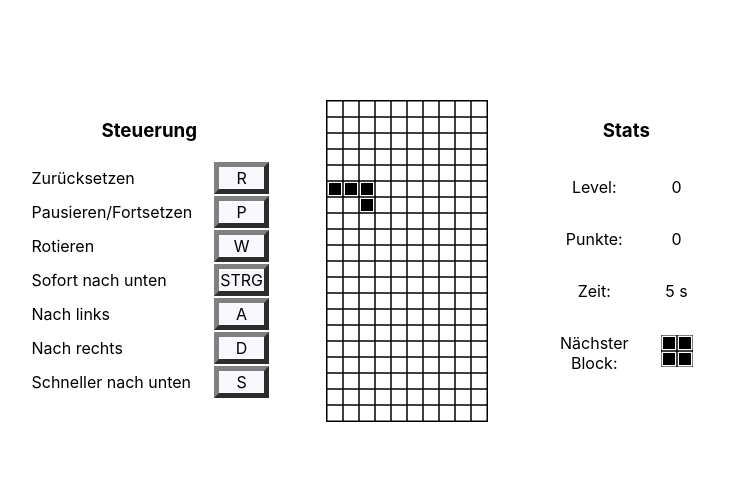
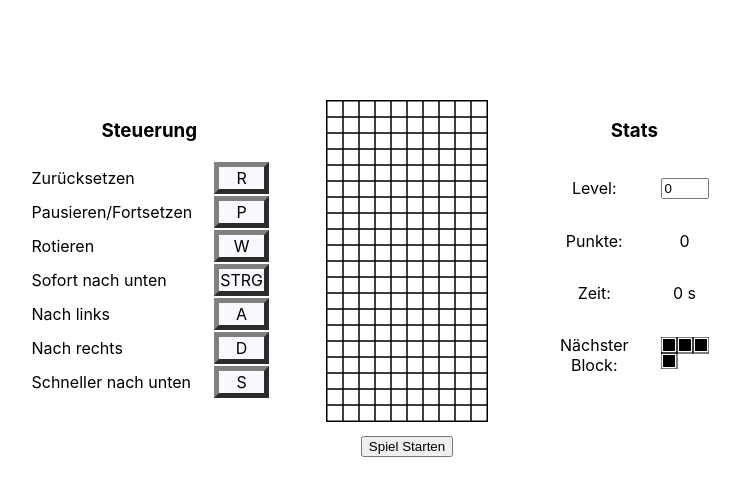
Before and after one commit to Triteus/tetris-redux, a React (Create React App) app: page / in a window 1280 px wide. Shown: the top 496 px of the page, without its empty margins (233-973 px from the left). Built offline with nearby package versions, Linux system fonts and the light colour scheme.

Commit message:
User can choose level + starting game manually

```diff
--- a/src/App.css
+++ b/src/App.css
@@ -81,3 +81,10 @@
   border: 5px outset grey;
   background-color: ghostwhite;
 }
+
+.start-button {
+    grid-column-start: 2;
+    grid-column-end: 3;
+    grid-row-start: 2;
+    grid-row-end: 3;
+}
--- a/src/App.tsx
+++ b/src/App.tsx
@@ -4,21 +4,38 @@
 import { Grid } from "./Grid";
 import { GameStats } from "./GameStats";
 import Help from "./Help";
+import { useSelector, useDispatch } from "react-redux";
+import { GameState, GameStatus } from "./redux/store";
+import { start } from "./redux/actions/update";
 
 const App: React.FC = () => {
+    const gameStatus = useSelector<GameState, GameStatus>(state => {
+        return state.status;
+    });
+
+    const dispatch = useDispatch();
+
+    const startGame = () => {
+        dispatch(start());
+    };
+
     return (
         <div className="App">
             <div className="container">
-                <div className='item-a'>
-                    <Help></Help>
+                <div className="item-a">
+                    <Help/>
                 </div>
-                <div className='item-b'>
-                    <Grid></Grid>
+                <div className="item-b">
+                    <Grid/>
                 </div>
-                <div className='item-c'>
-                    <GameStats></GameStats>
+                <div className="item-c">
+                    <GameStats/>
                 </div>
-                <div></div>
+                <div className="start-button" style={{display: 'flex', justifyContent: 'center'}}>
+                    {gameStatus === GameStatus.MENU && (
+                        <button onClick={startGame}>Spiel Starten</button>
+                    )}
+                </div>
             </div>
         </div>
     );
--- a/src/GameStats.tsx
+++ b/src/GameStats.tsx
@@ -1,6 +1,7 @@
 import React, { FC, useEffect, useReducer, useRef } from "react";
 import { useDispatch, useSelector } from "react-redux";
-import { GameState, Stats, BlockState } from "./redux/store";
+import { GameState, Stats, BlockState, GameStatus } from "./redux/store";
+import { updateLevel } from "./redux/actions/stats";
 
 interface Props {}
 
@@ -11,6 +12,10 @@
             return state.info;
         },
     );
+
+    const status = useSelector<GameState, GameStatus>(state => {
+        return state.status;
+    })
 
     useEffect(() => {
         console.info("nextBlock changed");
@@ -64,6 +69,10 @@
         });
     }, [nextBlock]);
 
+    const changeLevel = (event: any) => {
+        dispatch(updateLevel(event.target.value));
+    }
+
     return (
         <React.Fragment>
             <label>
@@ -71,7 +80,16 @@
                 <table className="stats-table">
                     <tr>
                         <td>Level:</td>
-                        <td>{level}</td>
+                        <td>
+                            {status === GameStatus.MENU && <input
+                                type="number"
+                                min={1}
+                                max={9}
+                                value={level}
+                                onChange={changeLevel}
+                            /> }
+                            {status !== GameStatus.MENU && level}
+                        </td>
                     </tr>
                     <tr>
                         <td>Punkte:</td>
--- a/src/Grid.tsx
+++ b/src/Grid.tsx
@@ -1,16 +1,21 @@
 import React, { FC, useMemo, useRef, useEffect } from "react";
-import { useSelector } from "react-redux";
+import { useSelector, useDispatch } from "react-redux";
 import { GameState, GameStatus, BlockState } from "./redux/store";
 import { Field } from "./models/Field";
 import { FieldType } from "./models/FieldType";
 import { useGameLoop } from "./hooks/useGameLoop";
 import { useInputHandler } from "./hooks/useInputHandler";
+import { start } from "./redux/actions/update";
+
 
 
 
 interface Props {}
 
 export const Grid: FC<Props> = props => {
+
+    const dispatch = useDispatch();
+
     const grid = useSelector<GameState, Field[][]>(state => {
         return state.grid;
     });
@@ -88,6 +93,10 @@
         return state.status;
     });
 
+    const startGame = () => {
+        dispatch(start())
+    }
+
     return (
         <React.Fragment>
             <canvas
--- a/src/hooks/useGameLoop.ts
+++ b/src/hooks/useGameLoop.ts
@@ -3,8 +3,6 @@
 import { update, start, intervalUpdate } from "../redux/actions/update";
 import { GameStatus, GameState } from "../redux/store";
 import { Timer } from "../redux/helpers/timer";
-
-
 
 
 export const useGameLoop = () => {
@@ -15,7 +13,7 @@
         dispatch(intervalUpdate(time));
     };
 
-    const timer = useRef<any>(Timer(loop, 1000))
+    const timer = useRef<any>(null);
 
     const dispatch = useDispatch();
 
@@ -23,16 +21,23 @@
         return state.status;
     })
 
+    const level = useSelector<GameState, number>(state => {
+        return state.info.level;
+    })
+
 
 
     useEffect(() => {
-        dispatch(start());
         return function() {
             if(iv.current) {
                 timer.current.pause();
             }
         };
     }, []);
+
+    useEffect(() => {
+        timer.current = Timer(loop, 1000 - level * 100);
+    }, [level])
 
     useEffect(() => {
         if(gameStatus === GameStatus.ACTIVE) {
--- /dev/null
+++ b/src/redux/actions/stats.ts
@@ -0,0 +1,8 @@
+
+
+export function updateLevel(level: number) {
+    return {
+        type: 'UPDATE_LEVEL',
+        level
+    }
+}
--- a/src/redux/reducers/root.ts
+++ b/src/redux/reducers/root.ts
@@ -161,6 +161,14 @@
                     time: state.info.time + action.interval
                 }
             }
+        case "UPDATE_LEVEL":
+            return {
+                ...state,
+                info: {
+                    ...state.info,
+                    level: action.level
+                }
+            }
 
         default:
             return state;
```
Also changed, not shown: src/redux/actions/settings.ts (deleted, +0 -10 lines), 1 other file (tests, documents, lock files or other folders).
